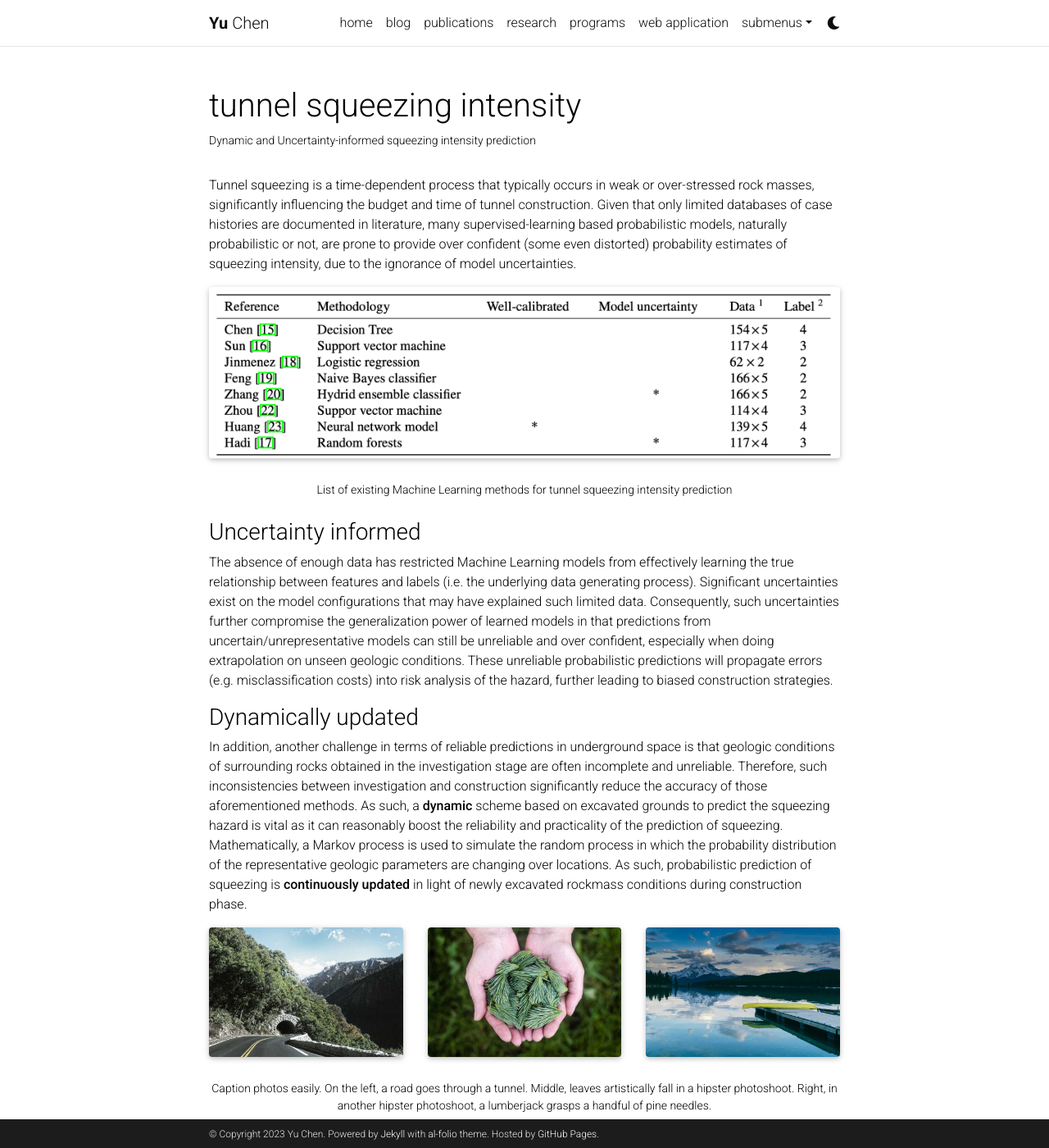
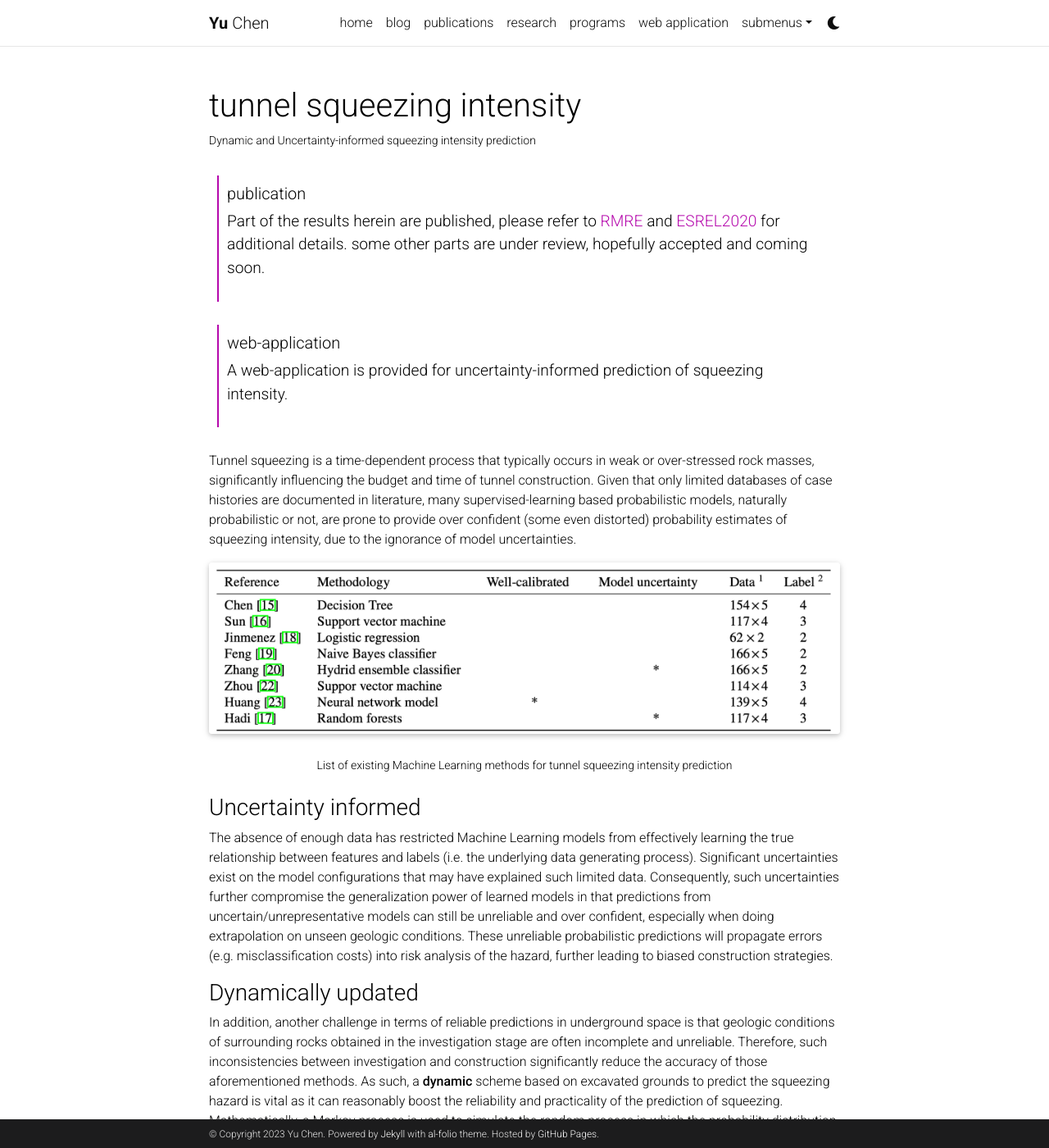
Before and after one commit to yuchenakaleslie/yuchenakaleslie.github.io, a Jekyll site: the page built from _projects/2_project.md, in a window 1280 px wide and 1400 px high. Shown: the whole window at 82% size. Built offline with Jekyll 4.4.1, drawn with Linux system fonts in a browser that asks for light colours; full-size pictures stand in for the smaller copies a plugin makes; comment, search, counter and statistics services are not loaded; a style sheet for code colours, icons or effects is not loaded; some of the changed text lies outside the part shown.

Commit message:
update project 2

```diff
--- a/_projects/2_project.md
+++ b/_projects/2_project.md
@@ -6,6 +6,17 @@ img: assets/img/3.jpg
 importance: 2
 category: work
 ---
+
+> ##### publication
+>
+> Part of the results herein are published, please refer to [RMRE](https://doi.org/10.1007/s00603-020-02138-8) and [ESREL2020](google.com) for additional details.
+> some other parts are under review, hopefully accepted and coming soon.
+{: .block-tip }
+
+> ##### web-application
+>
+> A web-application is provided for uncertainty-informed prediction of squeezing intensity.
+{: .block-danger }
 
 Tunnel squeezing is a time-dependent process that typically occurs in weak or over-stressed rock masses, significantly influencing the budget and time of tunnel construction. Given that only limited databases of case histories are documented in literature, many supervised-learning based probabilistic models, naturally probabilistic or not, are prone to provide over confident (some even distorted) probability estimates of squeezing intensity, due to the ignorance of model uncertainties.
 
@@ -26,6 +37,17 @@ The absence of enough data has restricted Machine Learning models from effective
 
 In addition, another challenge in terms of reliable predictions in underground space is that geologic conditions of surrounding rocks obtained in the investigation stage are often incomplete and unreliable. Therefore, such inconsistencies between investigation and construction significantly reduce the accuracy of those aforementioned methods. As such, a **dynamic** scheme based on excavated grounds to predict the squeezing hazard is vital as it can reasonably boost the reliability and practicality of the prediction of squeezing. Mathematically, a Markov process is used to simulate the random process in which the probability distribution of the representative geologic parameters are changing over locations. As such, probabilistic prediction of squeezing is **continuously updated** in light of newly excavated rockmass conditions during construction phase.
 
+<div class="row">
+    <div class="col-sm mt-3 mt-md-0">
+        {% include figure.html path="assets/img/updating_scheme.png" title="example image" class="img-fluid rounded z-depth-1" %}
+    </div>
+</div>
+<div class="caption">
+    Updating of probabilistic predictions along excavation
+</div>
+
+
+### decision making under uncertainty
 
 <div class="row">
     <div class="col-sm mt-3 mt-md-0">
@@ -41,6 +63,3 @@ In addition, another challenge in terms of reliable predictions in underground s
 <div class="caption">
     Caption photos easily. On the left, a road goes through a tunnel. Middle, leaves artistically fall in a hipster photoshoot. Right, in another hipster photoshoot, a lumberjack grasps a handful of pine needles.
 </div>
-
-
-### decision making under uncertainty
```
Also changed, not shown: assets/img/updating_scheme.png (added).
